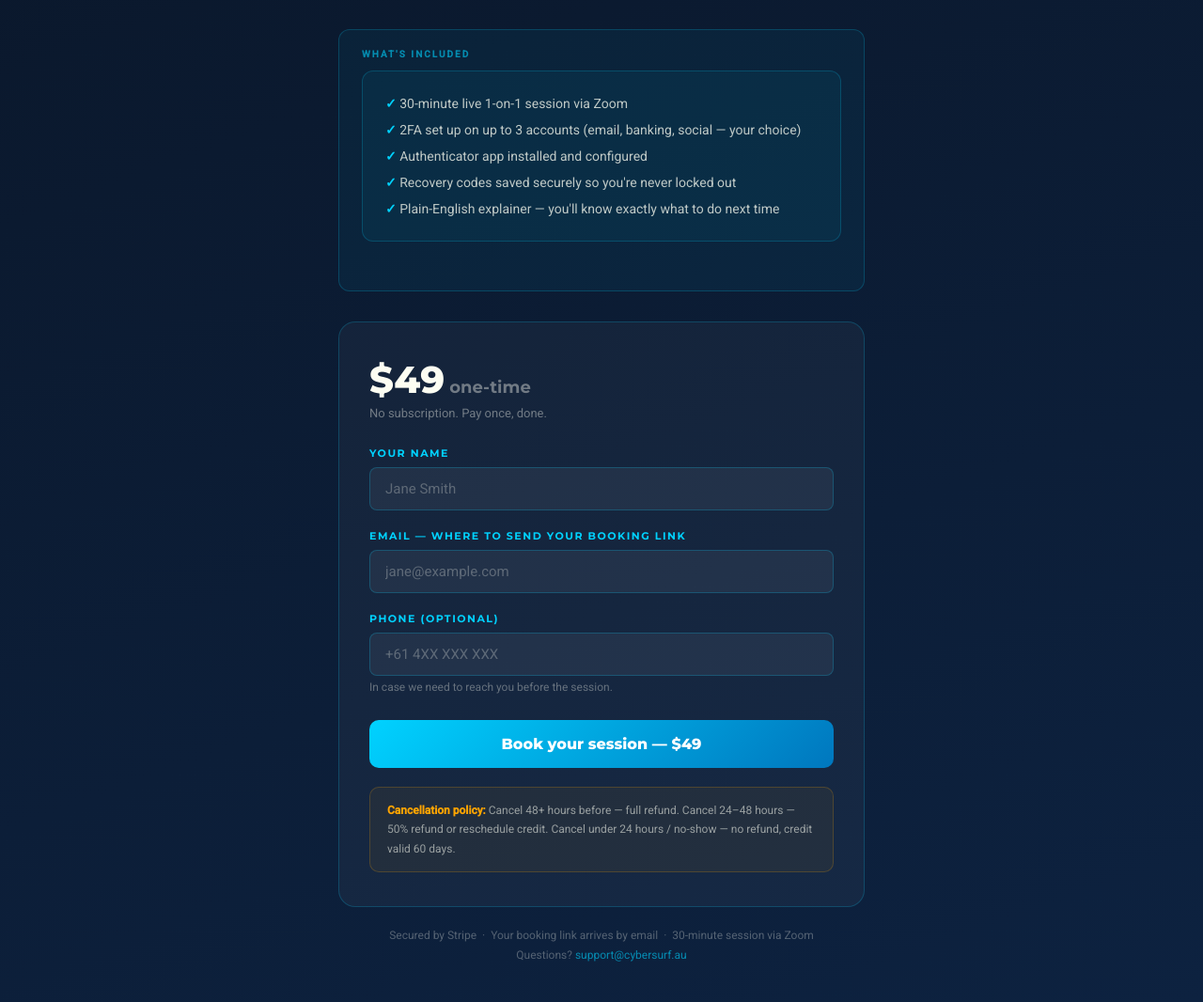
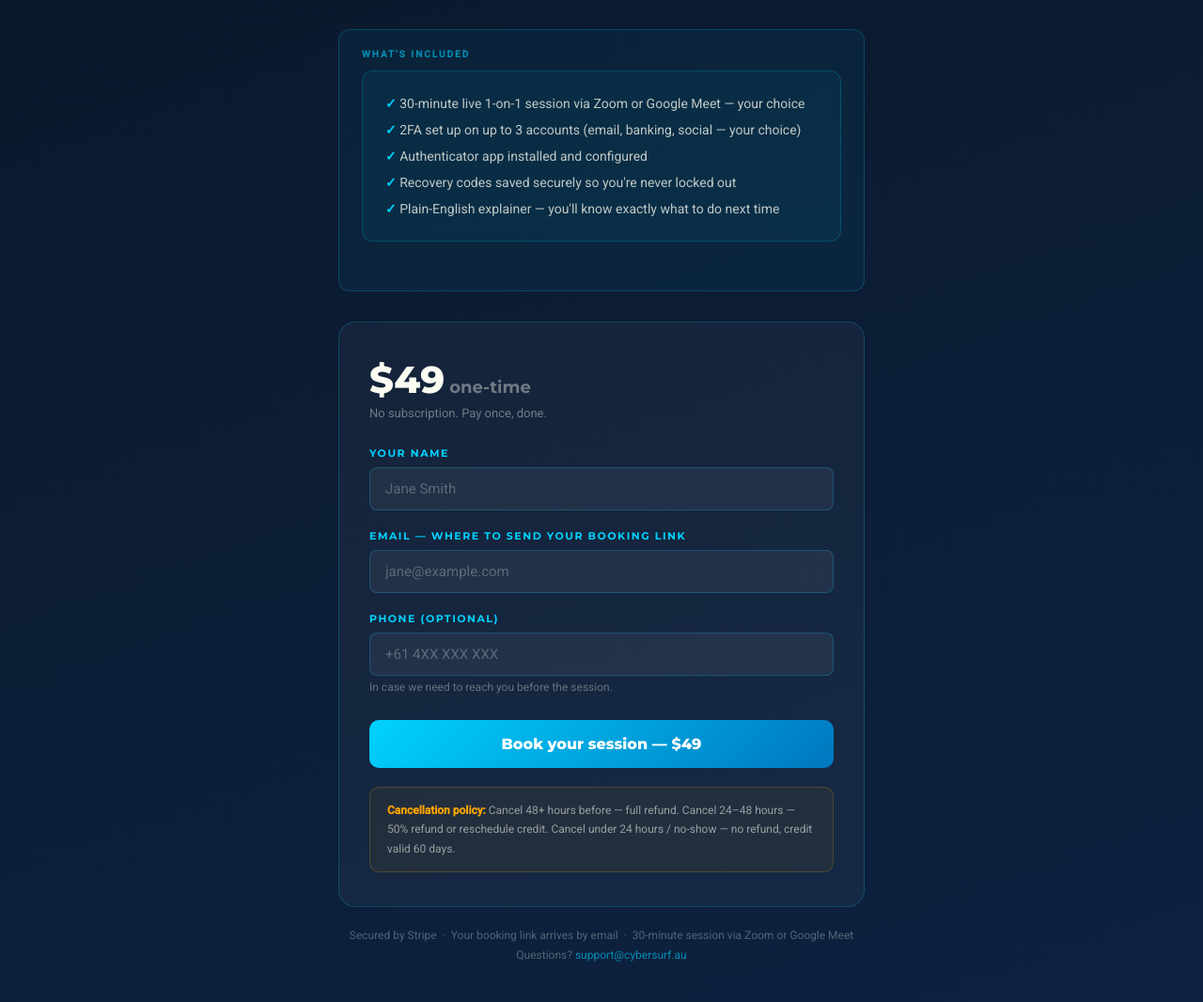
Before and after one commit to dcprojects1111/cybersurf-webapp-basic, a Flask app: page /book-2fa in a window 1280 px wide. Shown: the part 400-1466 px from the top of the page at 94% size. Run offline with Flask 3, Linux system fonts and the light colour scheme; some libraries are stand-ins or nearby versions.

Commit message:
Add Google Meet as option alongside Zoom for 2FA booking page
Co-Authored-By: Claude Sonnet 4.6 <noreply@anthropic.com>

```diff
--- a/templates/book_2fa.html
+++ b/templates/book_2fa.html
@@ -67,7 +67,7 @@
   <div class="includes">
     <div class="includes-title">What's included</div>
     <ul class="includes">
-      <li>30-minute live 1-on-1 session via Zoom</li>
+      <li>30-minute live 1-on-1 session via Zoom or Google Meet — your choice</li>
       <li>2FA set up on up to 3 accounts (email, banking, social — your choice)</li>
       <li>Authenticator app installed and configured</li>
       <li>Recovery codes saved securely so you're never locked out</li>
@@ -112,7 +112,7 @@
   </div>
 
   <div class="footer-note">
-    Secured by Stripe &nbsp;·&nbsp; Your booking link arrives by email &nbsp;·&nbsp; 30-minute session via Zoom<br/>
+    Secured by Stripe &nbsp;·&nbsp; Your booking link arrives by email &nbsp;·&nbsp; 30-minute session via Zoom or Google Meet<br/>
     Questions? <a href="mailto:support@cybersurf.au">support@cybersurf.au</a>
   </div>
 </div>
```
